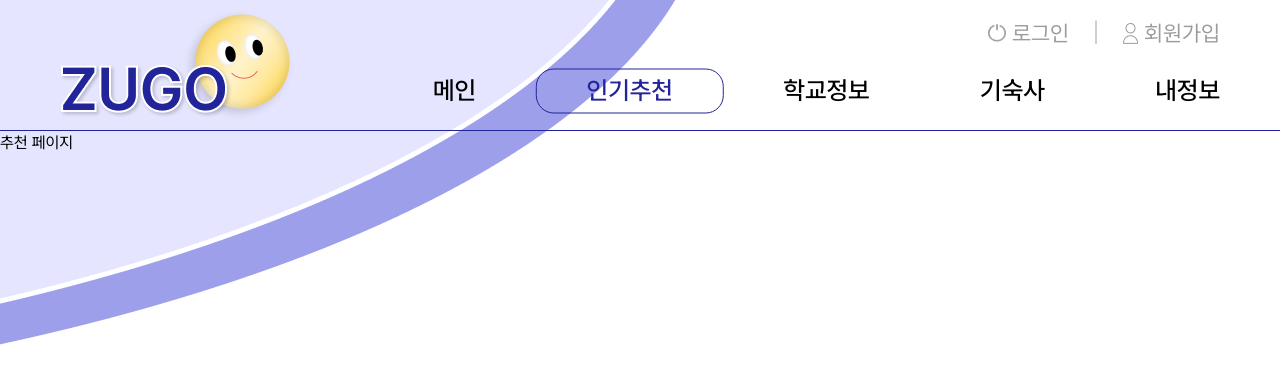
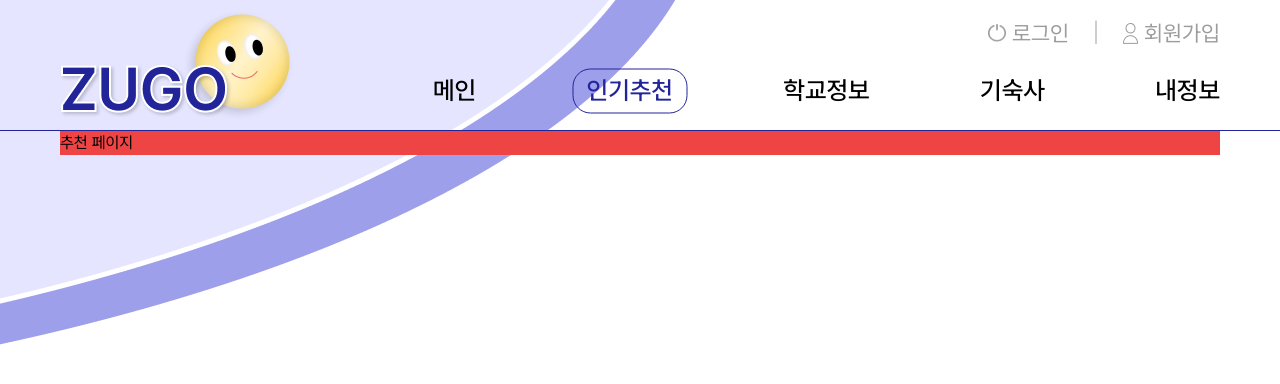
Before and after one commit to 2024-line4/ZUGO-FE, a Next.js app: page /recommend in a window 1280 px wide. Shown: the top 384 px of the page. Built offline with nearby package versions, Linux system fonts and the light colour scheme.

Commit message:
footer 형식 제작 및 main margin 설정

```diff
--- a/src/app/(main)/_components/(Nav)/Nav.tsx
+++ b/src/app/(main)/_components/(Nav)/Nav.tsx
@@ -1,41 +1,12 @@
-"use client";
-
 import style from "./nav.module.scss";
 import LoginAndSignUpBtns from "./LoginAndSignUpBtns";
-import Link from "next/link";
-import ZUGO from "@/../public/ZUGO.png";
-
-import { usePathname } from "next/navigation";
-import Image from "next/image";
+import NavLinks from "./NavLinks";
 
 export default function Nav() {
-  const url = usePathname();
-
   return (
     <nav className={style.nav}>
       <LoginAndSignUpBtns />
-      <div className={style.navLinks}>
-        <Link href="/" className={style.logo}>
-          <Image src={ZUGO} alt="zugo.png" />
-        </Link>
-        <ul className={style.link_list}>
-          <li className={`${url === "/" ? style.current : ""}`}>
-            <Link href="/">메인</Link>
-          </li>
-          <li className={`${url === "/recommend" ? style.current : ""}`}>
-            <Link href="/recommend">인기추천</Link>
-          </li>
-          <li>
-            <Link href="/">학교정보</Link>
-          </li>
-          <li>
-            <Link href="/">기숙사</Link>
-          </li>
-          <li>
-            <Link href="/">내정보</Link>
-          </li>
-        </ul>
-      </div>
+      <NavLinks />
     </nav>
   );
 }
--- /dev/null
+++ b/src/app/(main)/_components/(Nav)/NavLinks.tsx
@@ -0,0 +1,36 @@
+"use client";
+
+import style from "./nav.module.scss";
+import Link from "next/link";
+import ZUGO from "@/../public/ZUGO.png";
+import Image from "next/image";
+import { usePathname } from "next/navigation";
+
+export default function NavLinks() {
+  const url = usePathname();
+
+  return (
+    <div className={style.navLinks}>
+      <Link href="/" className={style.logo}>
+        <Image src={ZUGO} alt="zugo.png" />
+      </Link>
+      <ul className={style.link_list}>
+        <li className={`${url === "/" ? style.current : ""}`}>
+          <Link href="/">메인</Link>
+        </li>
+        <li className={`${url === "/recommend" ? style.current : ""}`}>
+          <Link href="/recommend">인기추천</Link>
+        </li>
+        <li>
+          <Link href="/">학교정보</Link>
+        </li>
+        <li>
+          <Link href="/">기숙사</Link>
+        </li>
+        <li>
+          <Link href="/">내정보</Link>
+        </li>
+      </ul>
+    </div>
+  );
+}
--- a/src/app/(main)/_components/(Nav)/nav.module.scss
+++ b/src/app/(main)/_components/(Nav)/nav.module.scss
@@ -86,7 +86,8 @@
                         border: 1px solid;
                         border-radius: 18px;
                         width: 218%;
-                        height: 120%;
+                        height: 45px;
+                        max-width: 115px;
                     }
                 }
 
--- /dev/null
+++ b/src/app/(main)/_components/(footer)/footer.module.scss
@@ -0,0 +1,9 @@
+.footer {
+    width: 940px;
+    height: 78px;
+    background: var(--footer-bg-color);
+    margin-left: auto;
+    border-top-left-radius: 50px;
+    position: relative;
+    bottom: 0;
+}
--- /dev/null
+++ b/src/app/(main)/_components/(footer)/footer.tsx
@@ -0,0 +1,5 @@
+import style from "./footer.module.scss";
+
+export default function Footer() {
+  return <footer className={style.footer}></footer>;
+}
--- a/src/app/(main)/layout.tsx
+++ b/src/app/(main)/layout.tsx
@@ -1,5 +1,6 @@
 import { ReactNode } from "react";
 import Nav from "./_components/(Nav)/Nav";
+import Footer from "./_components/(footer)/footer";
 
 type Props = {
   children: ReactNode;
@@ -9,7 +10,8 @@ export default function layout({ children }: Readonly<Props>) {
   return (
     <>
       <Nav />
-      {children}
+      <main className="mx-[60px]">{children}</main>
+      {/* <Footer /> */}
     </>
   );
 }
--- a/src/app/(main)/recommend/page.tsx
+++ b/src/app/(main)/recommend/page.tsx
@@ -1,5 +1,3 @@
-import React from "react";
-
 export default function Recommend() {
-  return <div>추천 페이지</div>;
+  return <div className="bg-red-500">추천 페이지</div>;
 }
--- a/src/app/globals.css
+++ b/src/app/globals.css
@@ -6,6 +6,8 @@
 
     /* css variable set */
     :root {
+        --footer-bg-color: #F1F1FF;
+
         --gray1-color: #9C9C9C;
         --blue1-color: #222499;
     }
--- a/tailwind.config.ts
+++ b/tailwind.config.ts
@@ -10,6 +10,8 @@ const config: Config = {
   theme: {
     extend: {
       colors: {
+        footerBg: "var(--footer-bg-color)",
+
         gray1: "var(--gray1-color)",
         blue1: "var(--blue1-color)",
       },
```
Also changed, not shown: src/app/(main)/recommend/recommend.module.scss (added).
